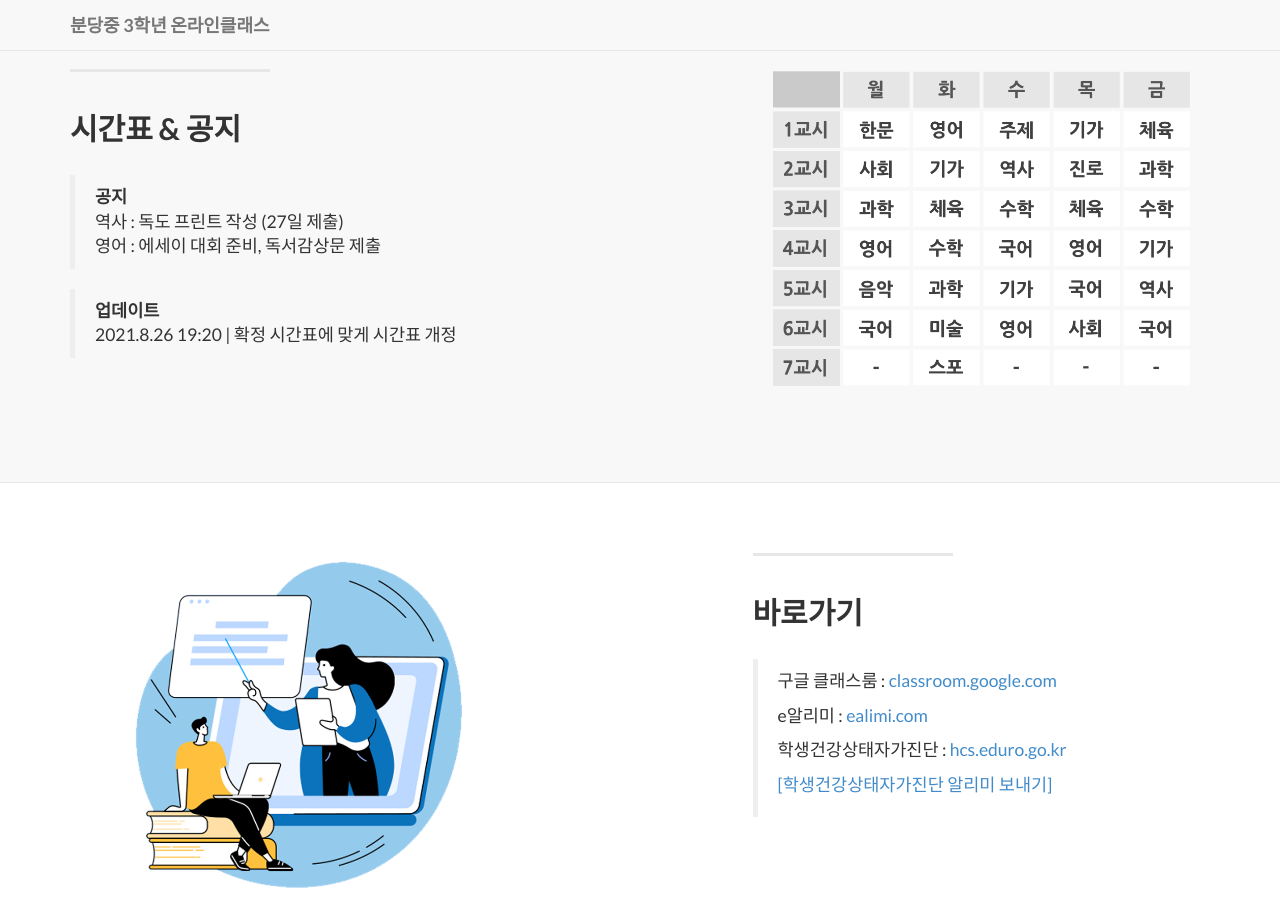
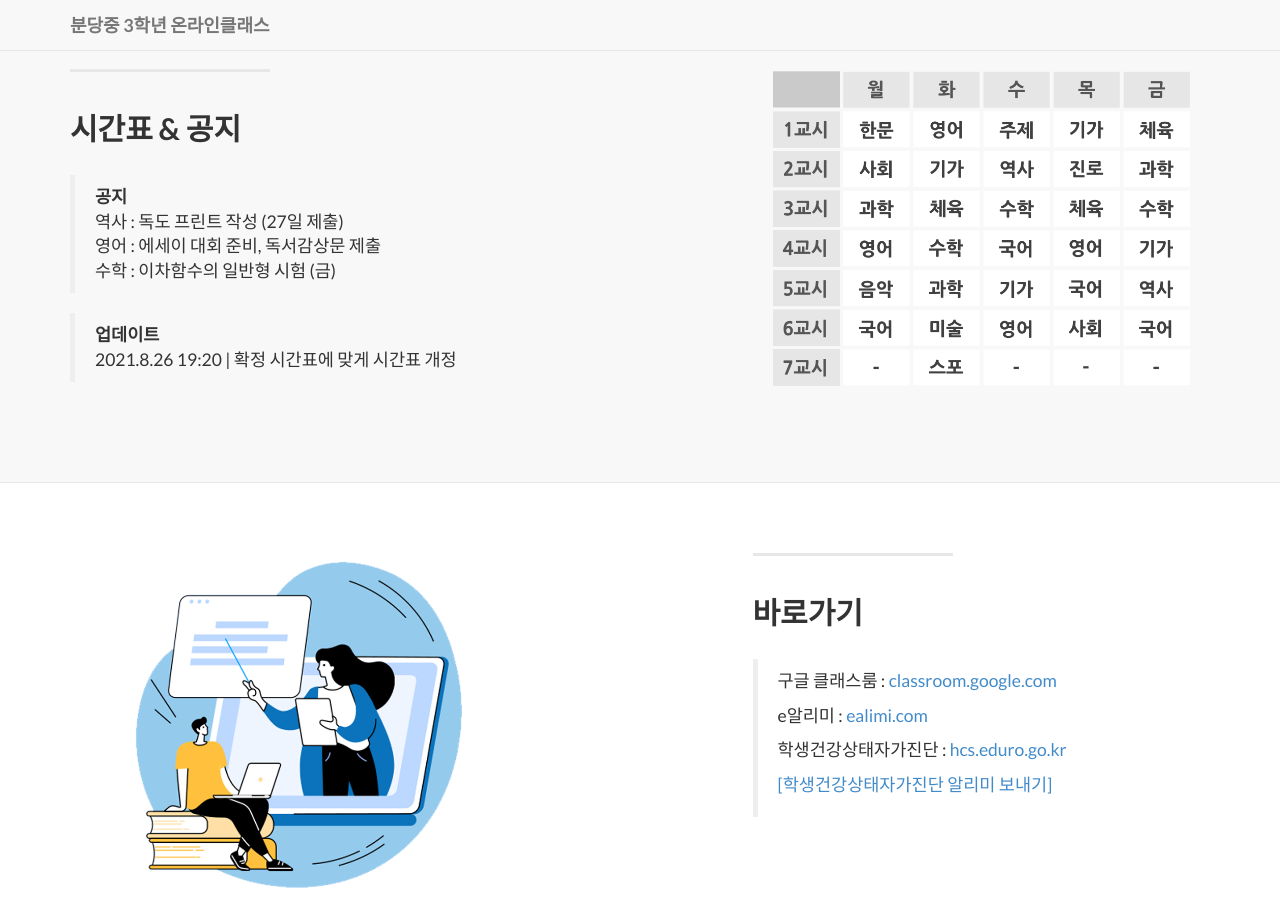
Before and after one commit to bundang-ms-2021/oncl, a Jekyll site: the page built from index.html, in a window 1280 px wide and 900 px high, scrolled down 765 px. Built offline with Jekyll 4.4.1, drawn with Linux system fonts in a browser that asks for light colours; nearby versions of some CDN libraries; library files that are not in the unit come from our copies.

Commit message:
Update 2014-09-21-services-1.markdown

```diff
--- a/_posts/2014-09-21-services-1.markdown
+++ b/_posts/2014-09-21-services-1.markdown
@@ -9,6 +9,7 @@ description: |
   > **공지**
   > 역사 : 독도 프린트 작성 (27일 제출)
   > 영어 : 에세이 대회 준비, 독서감상문 제출
+  > 수학 : 이차함수의 일반형 시험 (금)
 
   > **업데이트**
   > 2021.8.26 19:20 | 확정 시간표에 맞게 시간표 개정
```
